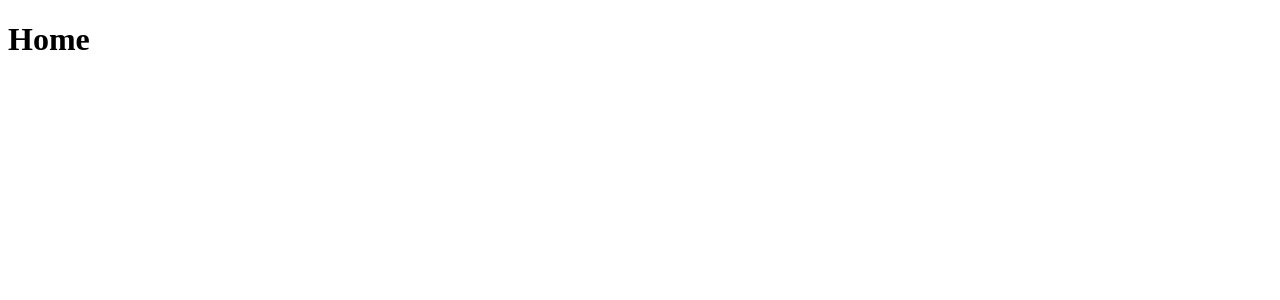
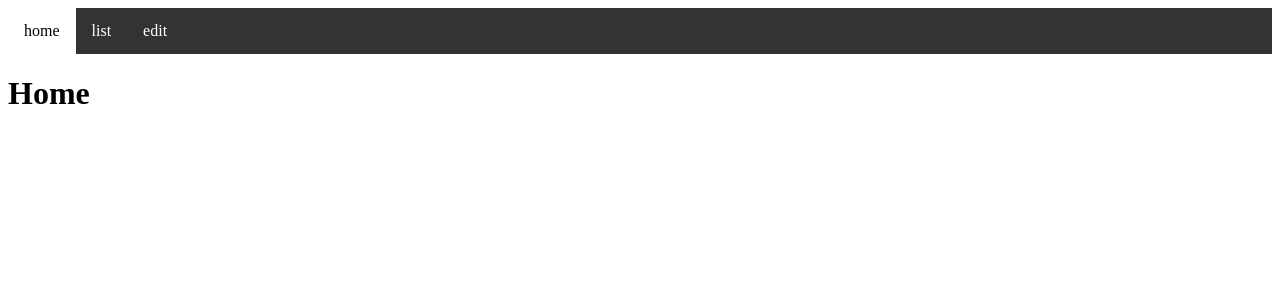
Before and after one commit to GabrielePanarello/PortaleGiochiTeam, an Angular app: page /home in a window 1280 px wide. Shown: the top 300 px of the page. Built offline with nearby package versions, Linux system fonts and the light colour scheme.

Commit message:
Aggiornamento Menu + Routing

```diff
--- a/src/app/app.component.html
+++ b/src/app/app.component.html
@@ -1 +1,2 @@
+<app-menu></app-menu>
 <router-outlet></router-outlet>
--- a/src/app/app.module.ts
+++ b/src/app/app.module.ts
@@ -8,6 +8,7 @@ import { EditComponent } from './components/edit/edit.component';
 import { MenuComponent } from './components/menu/menu.component';
 import { MainRouter } from './routers/mainRouter';
 import { ListaGameService } from './services/list-game.service';
+import { MenuService } from './services/menu.service';
 
 
 @NgModule({
@@ -22,7 +23,7 @@ import { ListaGameService } from './services/list-game.service';
     BrowserModule,
     MainRouter
   ],
-  providers: [ListaGameService],
+  providers: [ListaGameService, MenuService],
   bootstrap: [AppComponent]
 })
 export class AppModule { }
--- a/src/app/components/menu/menu.component.css
+++ b/src/app/components/menu/menu.component.css
@@ -0,0 +1,27 @@
+.active {
+    background-color: white;
+    color: black;
+}
+
+ul {
+    list-style-type: none;
+    margin: 0;
+    padding: 0;
+    overflow: hidden;
+    background-color: #333;
+}
+
+li {
+    float: left;
+    display: block;
+    color: white;
+    text-align: center;
+    padding: 14px 16px;
+    text-decoration: none;
+    cursor: pointer;
+}
+
+li:hover {
+    background-color: white;
+    color: black;
+}
--- a/src/app/components/menu/menu.component.html
+++ b/src/app/components/menu/menu.component.html
@@ -1,8 +1,5 @@
-<p>
-    menu works!
-</p>
 <div>
     <ul>
-        <li *ngFor="let item of menuItems">{{item.nome}}</li>
+        <li *ngFor="let item of menuItems" routerLink="/{{item.nome}}" routerLinkActive="active">{{item.nome}}</li>
     </ul>
 </div>
--- a/src/app/services/menu.service.ts
+++ b/src/app/services/menu.service.ts
@@ -7,9 +7,9 @@ export class MenuService {
   constructor() { }
 
   private menuItems : Menu[] = [
-    new Menu("01","Home",false),
-    new Menu("02","List",false),
-    new Menu("01","Edit",false)
+    new Menu("01","home",false),
+    new Menu("02","list",false),
+    new Menu("01","edit",false)
   ];
 
   getMenuItems() : Menu[]{
```
